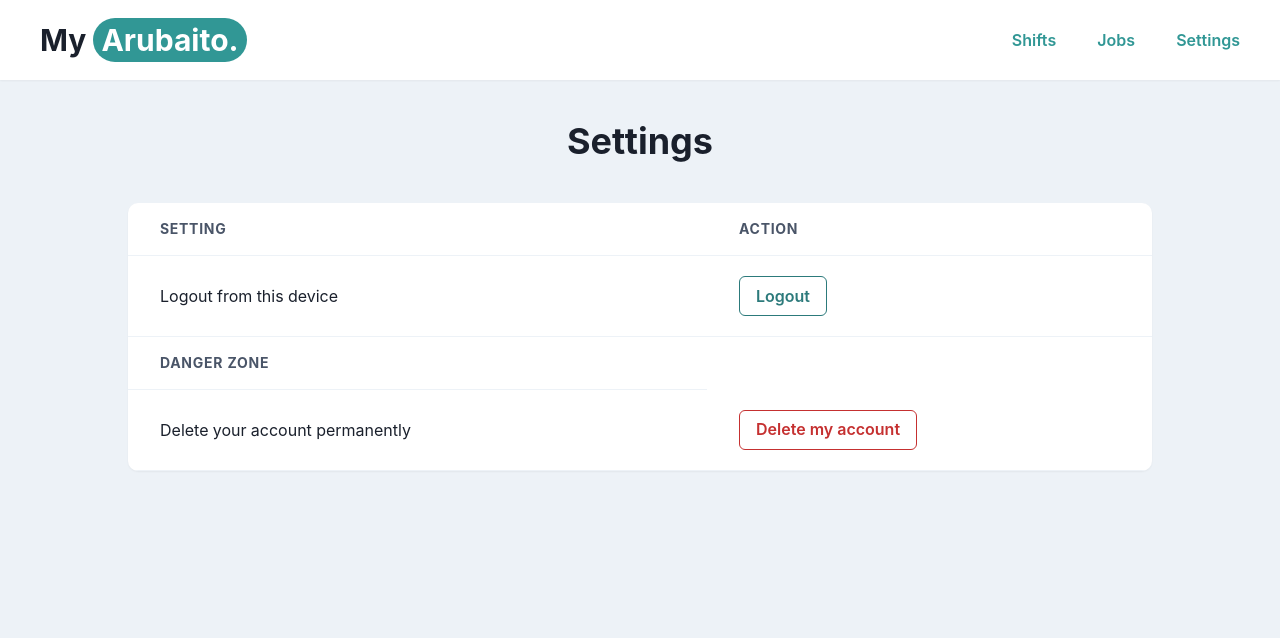
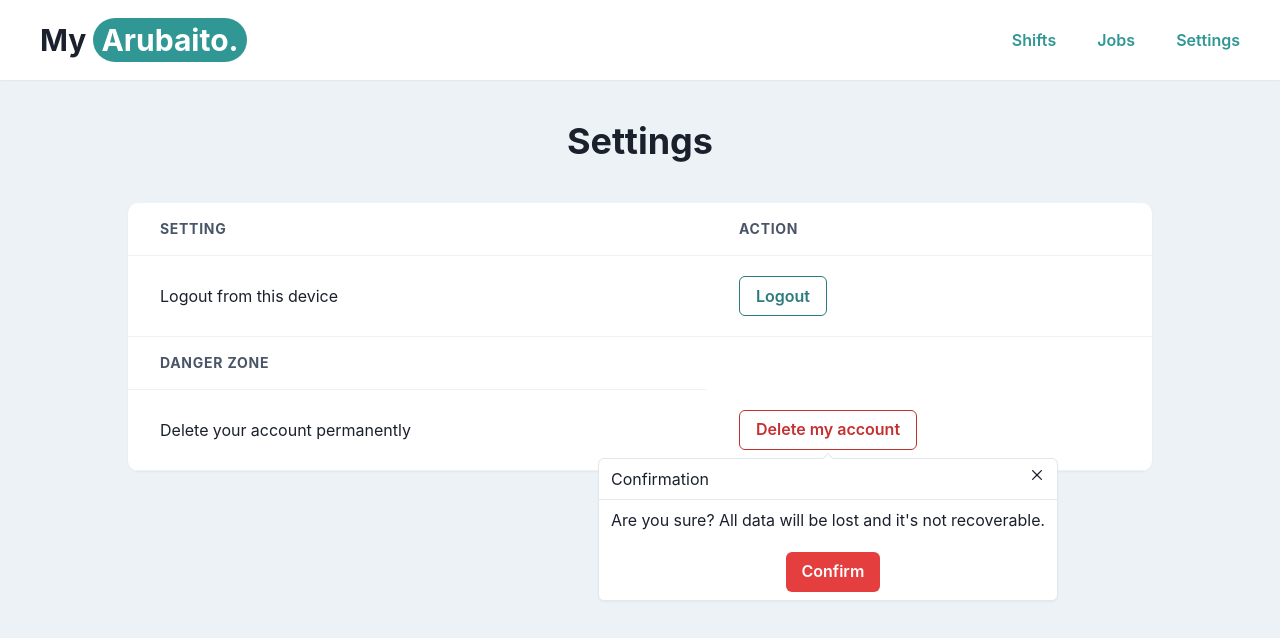
Before and after one commit to RochaLS/my-arubaito-front, a Next.js app: page /1/settings in a window 1280 px wide. Both pictures are taken after a click on the button "Delete my account". Shown: the top 638 px of the page. Built offline with nearby package versions, Linux system fonts and the light colour scheme.

Commit message:
add delete account functionality

```diff
--- a/src/app/[id]/settings/page.tsx
+++ b/src/app/[id]/settings/page.tsx
@@ -19,6 +19,13 @@ import {
   useBreakpointValue,
   Flex,
   Text,
+  Popover,
+  PopoverArrow,
+  PopoverBody,
+  PopoverCloseButton,
+  PopoverContent,
+  PopoverHeader,
+  PopoverTrigger,
 } from "@chakra-ui/react";
 
 import NextLink from "next/link";
@@ -49,6 +56,28 @@ export default function page({ params }: SettingsPageProps) {
       }
     } catch (error) {
       console.log("Error " + error);
+    }
+  }
+
+  async function handleDeleteOnClick(id: string) {
+    const response = await fetch(
+      `http://localhost:8080/api/worker/delete/${id}`,
+      {
+        cache: "no-store",
+        headers: {
+          "Content-Type": "application/json",
+        },
+        method: "DELETE",
+        credentials: "include",
+      }
+    );
+
+    console.log(response);
+
+    if (!response.ok) {
+      throw new Error("Deletion failed, try again later.");
+    } else {
+      router.push("/");
     }
   }
 
@@ -99,9 +128,37 @@ export default function page({ params }: SettingsPageProps) {
               </Heading>
               <Flex align="center" justify="space-between" mb={2}>
                 <Text>Delete your account permanently</Text>
+
+                <Popover>
+                  <PopoverTrigger>
                     <Button size="sm" variant="outline" colorScheme="red">
                       Delete account
                     </Button>
+                  </PopoverTrigger>
+                  <PopoverContent p={5}>
+                    <PopoverArrow />
+                    <PopoverCloseButton />
+                    <PopoverHeader>Confirmation</PopoverHeader>
+                    <PopoverBody>
+                      <Text fontSize="md"></Text>
+                      <Text fontSize="md">
+                        Are you sure? All data will be lost and it's not
+                        recoverable.
+                      </Text>
+                      <Flex justifyContent="center" mt={5}>
+                        <Button
+                          colorScheme="red"
+                          ml={2.5}
+                          onClick={() => {
+                            handleDeleteOnClick(id);
+                          }}
+                        >
+                          Confirm
+                        </Button>
+                      </Flex>
+                    </PopoverBody>
+                  </PopoverContent>
+                </Popover>
               </Flex>
             </Flex>
           </Box>
@@ -143,9 +200,36 @@ export default function page({ params }: SettingsPageProps) {
                 <Tr>
                   <Td>Delete your account permanently</Td>
                   <Td>
+                    <Popover>
+                      <PopoverTrigger>
                         <Button variant="outline" colorScheme="red">
                           Delete my account
                         </Button>
+                      </PopoverTrigger>
+                      <PopoverContent w="100%">
+                        <PopoverArrow />
+                        <PopoverCloseButton />
+                        <PopoverHeader>Confirmation</PopoverHeader>
+                        <PopoverBody>
+                          <Text fontSize="md"></Text>
+                          <Text fontSize="md">
+                            Are you sure? All data will be lost and it's not
+                            recoverable.
+                          </Text>
+                          <Flex justifyContent="center" mt={5}>
+                            <Button
+                              colorScheme="red"
+                              ml={2.5}
+                              onClick={() => {
+                                handleDeleteOnClick(id);
+                              }}
+                            >
+                              Confirm
+                            </Button>
+                          </Flex>
+                        </PopoverBody>
+                      </PopoverContent>
+                    </Popover>
                   </Td>
                 </Tr>
               </Tfoot>
```
Lines whose indentation alone changed are shown as unchanged.
